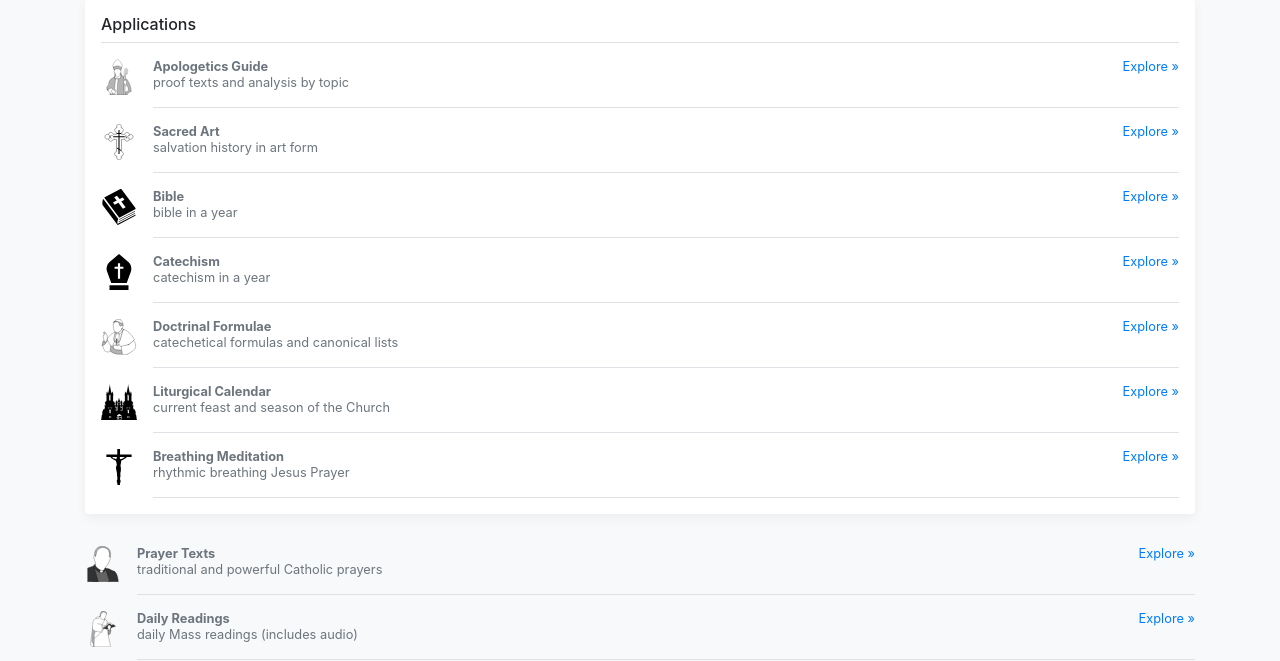
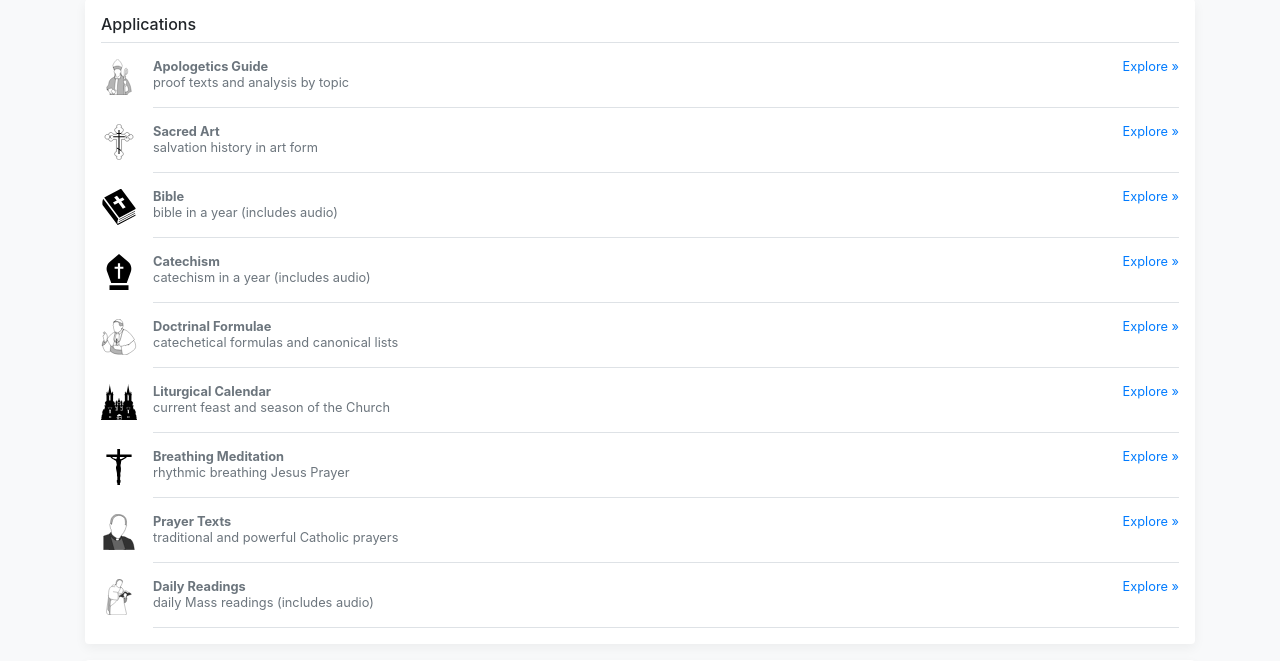
Before and after one commit to delperdang/lexcredendi, a Django app: page / in a window 1280 px wide. Shown: the part 169-830 px from the top of the page. Run offline with Django 4.2, Linux system fonts and the light colour scheme; data that the repository does not hold is empty; some libraries are stand-ins or nearby versions.

Commit message:
fixed a bad div in the landing page html

```diff
--- a/web/home/templates/home/landing.html
+++ b/web/home/templates/home/landing.html
@@ -3,6 +3,7 @@
 
 {% block main %}
 <main role="main" class="container">
+
       <div class="d-flex align-items-center p-3 my-3 text-white-50 {{ SEASONAL_COLOR }} rounded box-shadow">
         <img class="mr-3" src="{% static 'home/img/monstrance.svg' %}" alt="" width="48" height="48">
         <div class="lh-100">
@@ -13,6 +14,7 @@
 
       <div class="my-3 p-3 bg-white rounded box-shadow">
         <h6 class="border-bottom border-gray pb-2 mb-0">Applications</h6>
+
         <div class="media text-muted pt-3">
           <img class="mr-3" src="{% static 'home/img/bishop.svg' %}" alt="" width="36" height="36">
           <div class="media-body pb-3 mb-0 small lh-125 border-bottom border-gray">
@@ -23,6 +25,7 @@
             <span class="d-block">proof texts and analysis by topic</span>
           </div>
         </div>
+
         <div class="media text-muted pt-3">
           <img class="mr-3" src="{% static 'home/img/eastern_cross.svg' %}" alt="" width="36" height="36">
           <div class="media-body pb-3 mb-0 small lh-125 border-bottom border-gray">
@@ -33,6 +36,7 @@
             <span class="d-block">salvation history in art form</span>
           </div>
         </div>
+
         <div class="media text-muted pt-3">
           <img class="mr-3" src="{% static 'home/img/bible.svg' %}" alt="" width="36" height="36">
           <div class="media-body pb-3 mb-0 small lh-125 border-bottom border-gray">
@@ -40,9 +44,10 @@
               <strong class="text-gray-dark">Bible</strong>
               <a href="/bible">Explore &raquo</a>
             </div>
-            <span class="d-block">bible in a year</span>
+            <span class="d-block">bible in a year (includes audio)</span>
           </div>
         </div>
+
         <div class="media text-muted pt-3">
           <img class="mr-3" src="{% static 'home/img/mitre.svg' %}" alt="" width="36" height="36">
           <div class="media-body pb-3 mb-0 small lh-125 border-bottom border-gray">
@@ -50,9 +55,10 @@
               <strong class="text-gray-dark">Catechism</strong>
               <a href="/catechism">Explore &raquo</a>
             </div>
-            <span class="d-block">catechism in a year</span>
+            <span class="d-block">catechism in a year (includes audio)</span>
           </div>
         </div>
+
         <div class="media text-muted pt-3">
           <img class="mr-3" src="{% static 'home/img/pope.svg' %}" alt="" width="36" height="36">
           <div class="media-body pb-3 mb-0 small lh-125 border-bottom border-gray">
@@ -63,6 +69,7 @@
             <span class="d-block">catechetical formulas and canonical lists</span>
           </div>
         </div>
+
         <div class="media text-muted pt-3">
           <img class="mr-3" src="{% static 'home/img/cathedral.svg' %}" alt="" width="36" height="36">
           <div class="media-body pb-3 mb-0 small lh-125 border-bottom border-gray">
@@ -73,6 +80,7 @@
             <span class="d-block">current feast and season of the Church</span>
           </div>
         </div>
+
         <div class="media text-muted pt-3">
           <img class="mr-3" src="{% static 'home/img/crucifix.svg' %}" alt="" width="36" height="36">
           <div class="media-body pb-3 mb-0 small lh-125 border-bottom border-gray">
@@ -83,7 +91,7 @@
             <span class="d-block">rhythmic breathing Jesus Prayer</span>
           </div>
         </div>
-        </div>
+
         <div class="media text-muted pt-3">
           <img class="mr-3" src="{% static 'home/img/priest.svg' %}" alt="" width="36" height="36">
           <div class="media-body pb-3 mb-0 small lh-125 border-bottom border-gray">
@@ -94,6 +102,7 @@
             <span class="d-block">traditional and powerful Catholic prayers</span>
           </div>
         </div>
+
         <div class="media text-muted pt-3">
           <img class="mr-3" src="{% static 'home/img/deacon.svg' %}" alt="" width="36" height="36">
           <div class="media-body pb-3 mb-0 small lh-125 border-bottom border-gray">
@@ -104,6 +113,7 @@
             <span class="d-block">daily Mass readings (includes audio)</span>
           </div>
         </div>
+
       </div>
 
       <div class="my-3 p-3 bg-white rounded box-shadow">
```
